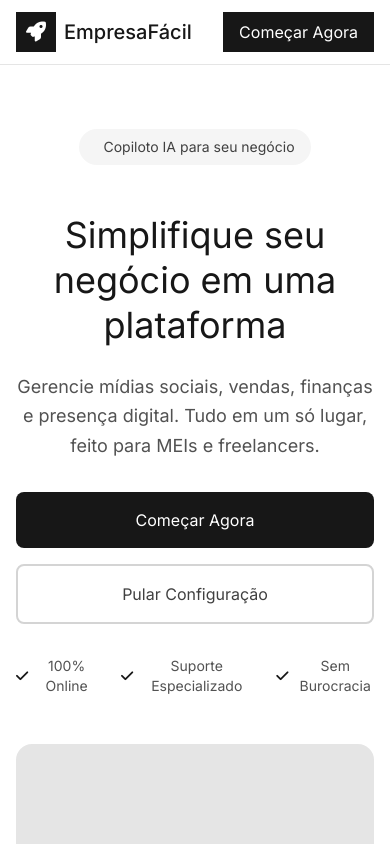
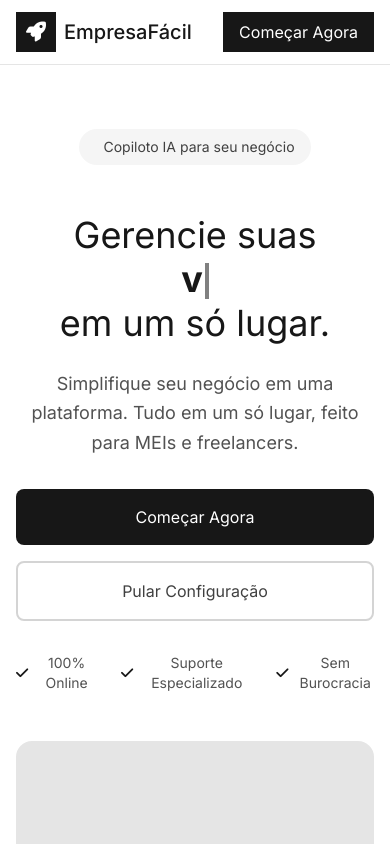
Before and after one commit to mest2011/start-business-easy, a React (Vite) app: page /#/welcome in a window 390 px wide. Shown: the top 844 px of the page. Built offline with nearby package versions, Linux system fonts and the light colour scheme.

Commit message:
chore: improvement on project title

```diff
--- /dev/null
+++ b/src/components/ui/Typewriter.tsx
@@ -0,0 +1,54 @@
+import React, { useState, useEffect } from 'react';
+
+interface TypewriterProps {
+  words: string[];
+  typingSpeed?: number;
+  deletingSpeed?: number;
+  delayBeforeDelete?: number;
+  className?: string;
+}
+
+export const Typewriter: React.FC<TypewriterProps> = ({
+  words,
+  typingSpeed = 100,
+  deletingSpeed = 50,
+  delayBeforeDelete = 2000,
+  className = "",
+}) => {
+  const [text, setText] = useState('');
+  const [isDeleting, setIsDeleting] = useState(false);
+  const [loopNum, setLoopNum] = useState(0);
+
+  useEffect(() => {
+    let timer: ReturnType<typeof setTimeout>;
+    const currentWord = words[loopNum % words.length];
+
+    if (isDeleting) {
+      if (text === '') {
+        setIsDeleting(false);
+        setLoopNum(loopNum + 1);
+      } else {
+        timer = setTimeout(() => {
+          setText(currentWord.substring(0, text.length - 1));
+        }, deletingSpeed);
+      }
+    } else {
+      if (text === currentWord) {
+        timer = setTimeout(() => setIsDeleting(true), delayBeforeDelete);
+      } else {
+        timer = setTimeout(() => {
+          setText(currentWord.substring(0, text.length + 1));
+        }, typingSpeed);
+      }
+    }
+
+    return () => clearTimeout(timer);
+  }, [text, isDeleting, loopNum, words, typingSpeed, deletingSpeed, delayBeforeDelete]);
+
+  return (
+    <span className={`inline-flex items-center ${className}`}>
+      <span>{text || '\u200B'}</span>
+      <span className="animate-pulse ml-[2px] border-r-4 border-neutral-900 h-[1em] mb-[-0.1em]"></span>
+    </span>
+  );
+};
--- a/src/pages/WelcomeScreen.tsx
+++ b/src/pages/WelcomeScreen.tsx
@@ -1,5 +1,6 @@
 import React, { useState } from "react";
 import { useNavigate } from "react-router-dom";
+import { Typewriter } from "../components/ui/Typewriter";
 
 const FAQItem: React.FC<{ question: string; answer: string }> = ({
   question,
@@ -106,13 +107,29 @@ const WelcomeScreen: React.FC = () => {
                   </div>
                 </div>
 
-                <h1 className="text-4xl lg:text-5xl xl:text-6xl text-neutral-900 mb-6 leading-tight">
-                  Simplifique seu negócio em uma plataforma
+                <h1
+                  className="text-4xl lg:text-5xl xl:text-6xl font-extralight text-neutral-900 mb-6 min-h-[100px] lg:min-h-[140px]"
+                  style={{ lineHeight: "normal" }}
+                >
+                  Gerencie suas <br />
+                  <span className="font-bold">
+                    <Typewriter
+                      words={[
+                        "redes sociais",
+                        "vendas",
+                        "métricas",
+                        "presenças digitais",
+                      ]}
+                      className="text-neutral-900"
+                    />
+                  </span>
+                  <br />
+                  em um só lugar.
                 </h1>
 
                 <p className="text-lg lg:text-xl text-neutral-600 mb-8 leading-relaxed">
-                  Gerencie mídias sociais, vendas, finanças e presença digital.
-                  Tudo em um só lugar, feito para MEIs e freelancers.
+                  Simplifique seu negócio em uma plataforma. Tudo em um só
+                  lugar, feito para MEIs e freelancers.
                 </p>
 
                 <div className="flex flex-col sm:flex-row gap-4 justify-center lg:justify-start">
```
